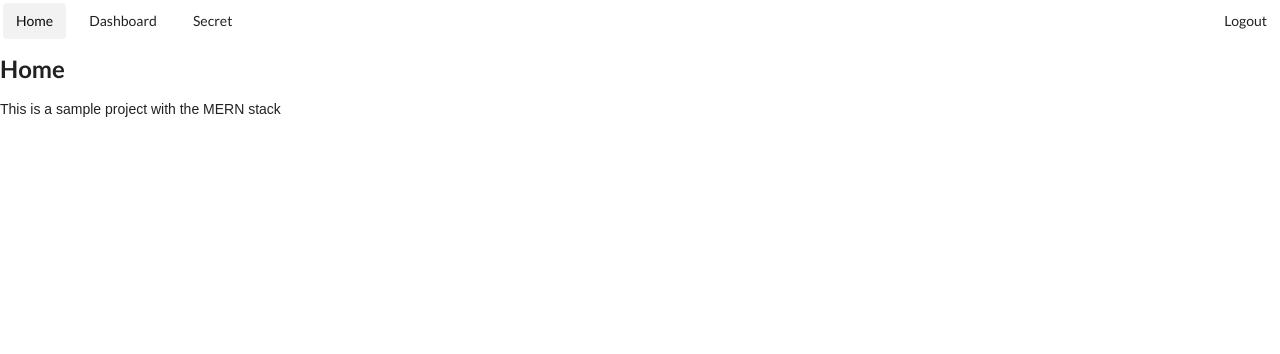
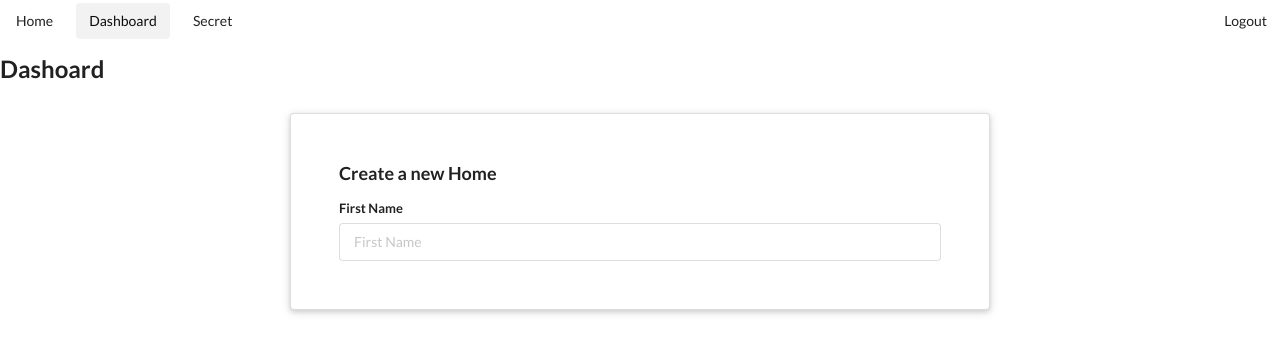
Before and after one commit to cameron-chromiak/Room-E, a React (Create React App) app in the folder client/: page /dashboard in a window 1280 px wide. Before the commit this address led to /. Shown: the top 354 px of the page. Built offline with nearby package versions, Linux system fonts and the light colour scheme; no server answers; sample sign-in values are in the browser's storage.

Commit message:
-fixed logout bug

```diff
--- a/client/src/components/App.jsx
+++ b/client/src/components/App.jsx
@@ -1,13 +1,23 @@
 import React, { Component } from 'react';
 
-
+import api from '../api';
 import Nav from './Nav.js'
 
 export default class App extends Component {
 
   state={
-    isLoggedIn:null
+    isLoggedIn:null,
+    user: {},
   }
+
+  setUser = () => {
+  if (api.isLoggedIn()) {
+    this.setState({ user: api.getLocalStorageUser() })
+  } else {
+    this.setState({ user: {} })
+
+  }
+}
 
   toggleLogIn = () => {
     this.setState({
--- a/client/src/components/pages/Dashboard.jsx
+++ b/client/src/components/pages/Dashboard.jsx
@@ -8,28 +8,30 @@ import { Route, Redirect } from 'react-router'
 export default class Dashoard extends Component {
 
   componentDidMount(){
-    console.log(this)
+    console.log(api.isLoggedIn())
     Axios.get('http://localhost:5000/api/dashboard', {withCredentials: true})
       .then(res=>{
         console.log(res)
       })
   }
 
+
+
+
   showDashboard = () => {
-    if(this.props.stuff.isLoggedIn){
+    if(api.isLoggedIn()){
       return (
         <div>
         <h2>Dashoard</h2>
-        <div class="ui four column doubling stackable grid container">
-  <div class="column">
-    <p>Lorem ipsum dolor sit amet, consectetur adipisicing elit. Quos sequi omnis et sunt corrupti non, dignissimos labore sapiente illum, veritatis, laborum amet aliquid atque vel.</p>
-    <p>Lorem ipsum dolor sit amet, consectetur adipisicing elit. Quos sequi omnis et sunt corrupti non, dignissimos labore sapiente illum, veritatis, laborum amet aliquid atque vel.</p>
-  </div>
-</div>
+        <div className="ui four column doubling stackable grid container">
+          <div className="column">
+              {/*{this.renderHomes}*/}
+          </div>
+        </div>
         <div className="ui raised very padded text container segment">
         <h3>Create a new Home</h3>
-          <form class="ui form">
-            <div class="field">
+          <form className="ui form">
+            <div className="field">
               <label>First Name</label>
               <input type="text" name="first-name" placeholder="First Name"/>
             </div>
```
Also changed, not shown: client/src/logo.svg (deleted), 1 other file (tests, documents, lock files or other folders).
